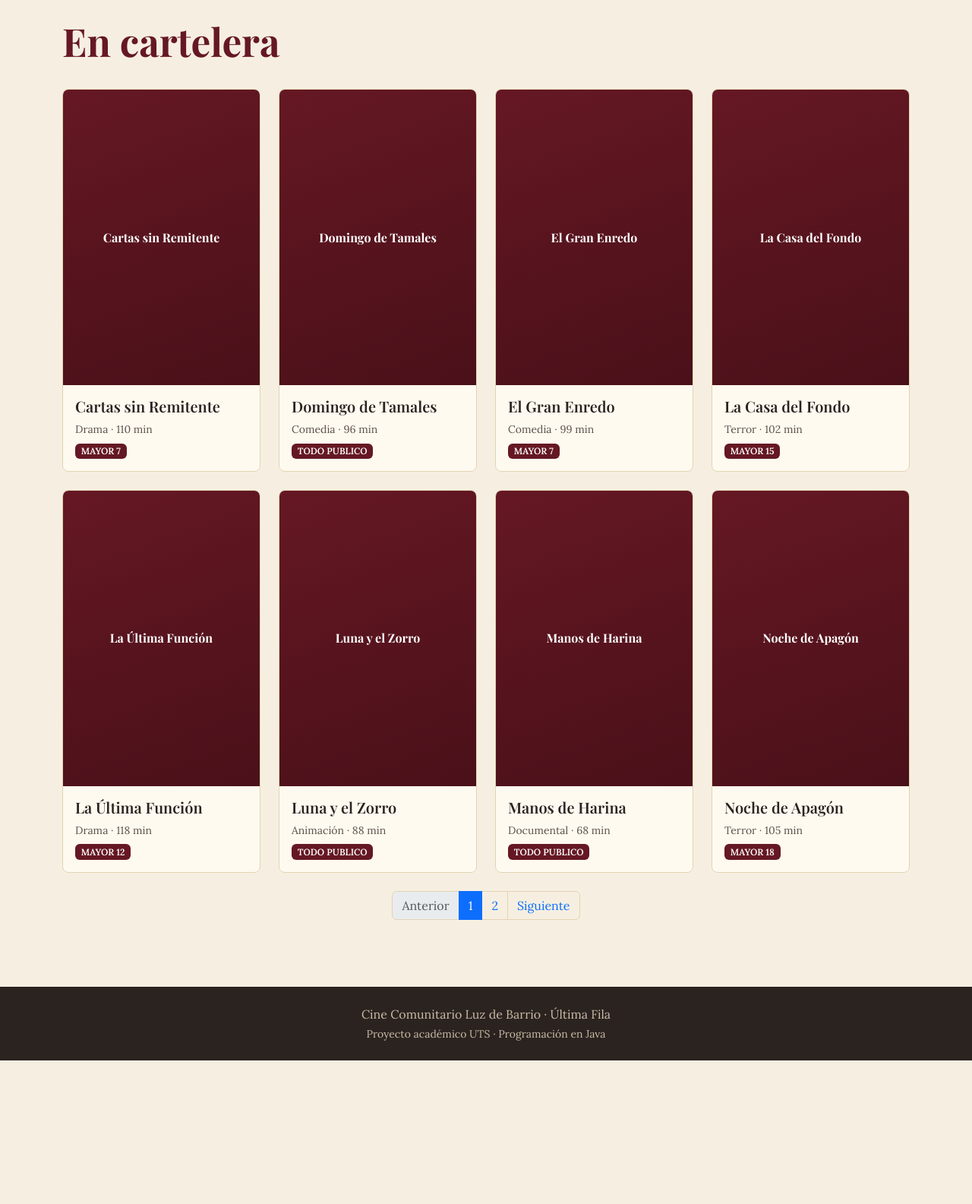
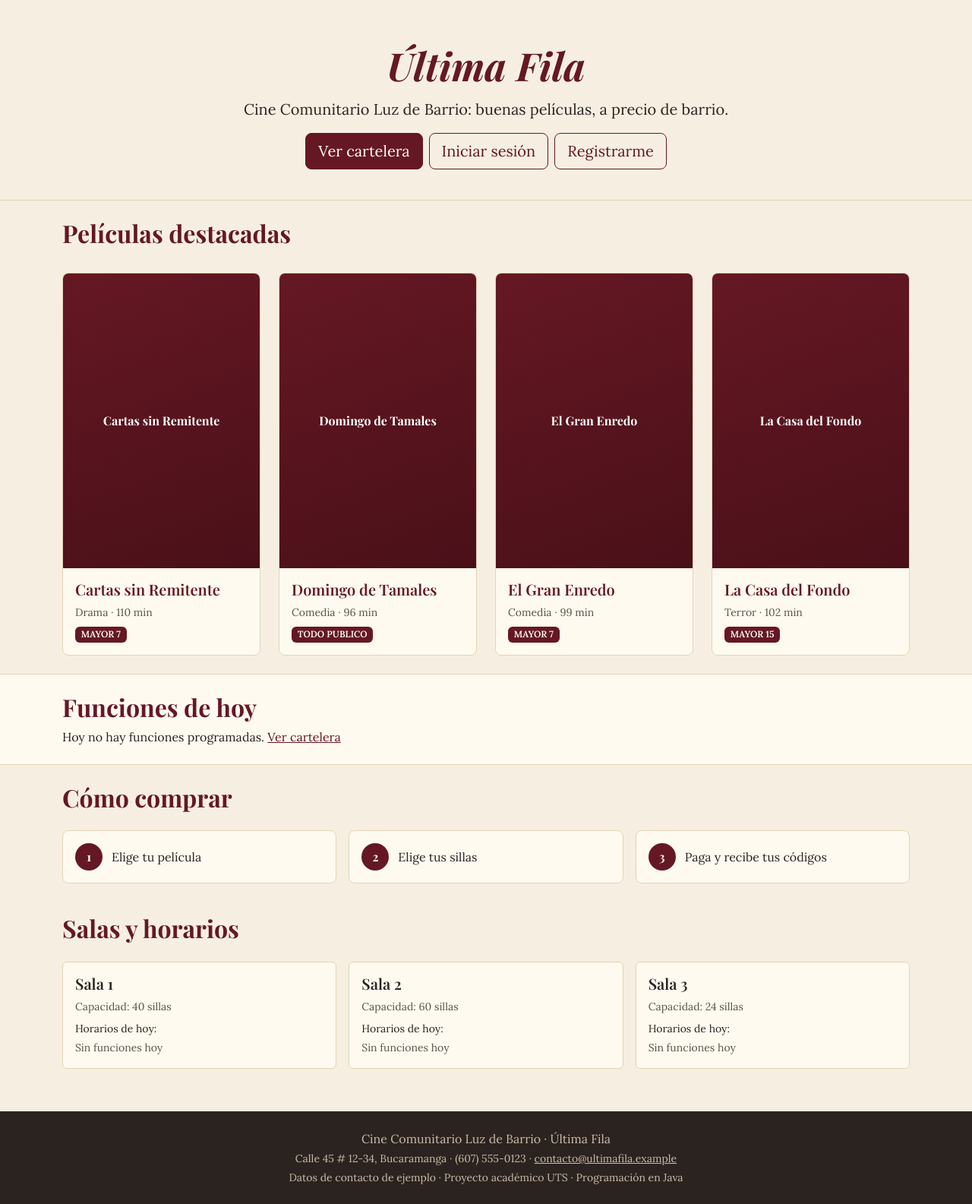
Before and after one commit to erikagualdron-uts/ultima-fila, a Spring Boot app: page / in a window 1280 px wide. Shown: the part 72-1657 px from the top of the page at 76% size. Before the commit the page ends 1468 px from the top, so only its background shows below. Run offline with Spring Boot 4, Linux system fonts and the light colour scheme; data comes from the database, SQL or seed files in the repository.

Commit message:
REQ-CIN-025: landing en / con destacadas, funciones de hoy, pasos y salas
Co-Authored-By: Claude Sonnet 5.5 <noreply@anthropic.com>

```diff
--- a/src/main/java/com/utsproyecto/ultimafila/controller/CarteleraController.java
+++ b/src/main/java/com/utsproyecto/ultimafila/controller/CarteleraController.java
@@ -21,7 +21,7 @@ public class CarteleraController {
 		this.peliculaRepository = peliculaRepository;
 	}
 
-	@GetMapping("/")
+	@GetMapping("/cartelera")
 	public String cartelera(@RequestParam(defaultValue = "1") int pagina, Model model) {
 		int indice = Math.max(pagina, 1) - 1;
 		Page<Pelicula> peliculas = peliculaRepository.buscarEnCartelera(PageRequest.of(indice, POR_PAGINA));
--- /dev/null
+++ b/src/main/java/com/utsproyecto/ultimafila/controller/InicioController.java
@@ -0,0 +1,42 @@
+package com.utsproyecto.ultimafila.controller;
+
+import java.time.LocalDate;
+import java.time.LocalDateTime;
+
+import org.springframework.data.domain.PageRequest;
+import org.springframework.stereotype.Controller;
+import org.springframework.ui.Model;
+import org.springframework.web.bind.annotation.GetMapping;
+
+import com.utsproyecto.ultimafila.model.EstadoFuncion;
+import com.utsproyecto.ultimafila.repository.FuncionRepository;
+import com.utsproyecto.ultimafila.repository.PeliculaRepository;
+import com.utsproyecto.ultimafila.repository.SalaRepository;
+
+@Controller
+public class InicioController {
+
+	private static final int DESTACADAS = 4;
+
+	private final PeliculaRepository peliculaRepository;
+	private final FuncionRepository funcionRepository;
+	private final SalaRepository salaRepository;
+
+	public InicioController(PeliculaRepository peliculaRepository, FuncionRepository funcionRepository,
+			SalaRepository salaRepository) {
+		this.peliculaRepository = peliculaRepository;
+		this.funcionRepository = funcionRepository;
+		this.salaRepository = salaRepository;
+	}
+
+	@GetMapping("/")
+	public String inicio(Model model) {
+		LocalDate hoy = LocalDate.now();
+		model.addAttribute("destacadas", peliculaRepository.buscarDestacadas(EstadoFuncion.PROGRAMADA,
+				LocalDateTime.now(), PageRequest.of(0, DESTACADAS)));
+		model.addAttribute("funcionesHoy", funcionRepository.buscarPorDia(EstadoFuncion.PROGRAMADA,
+				hoy.atStartOfDay(), hoy.plusDays(1).atStartOfDay()));
+		model.addAttribute("salas", salaRepository.findByActivaTrueOrderByNombre());
+		return "inicio";
+	}
+}
--- a/src/main/java/com/utsproyecto/ultimafila/repository/SalaRepository.java
+++ b/src/main/java/com/utsproyecto/ultimafila/repository/SalaRepository.java
@@ -1,8 +1,12 @@
 package com.utsproyecto.ultimafila.repository;
+
+import java.util.List;
 
 import org.springframework.data.jpa.repository.JpaRepository;
 
 import com.utsproyecto.ultimafila.model.Sala;
 
 public interface SalaRepository extends JpaRepository<Sala, Long> {
+
+	List<Sala> findByActivaTrueOrderByNombre();
 }
--- a/src/main/resources/static/css/ultimafila.css
+++ b/src/main/resources/static/css/ultimafila.css
@@ -247,9 +247,34 @@ textarea:focus-visible, [tabindex]:focus-visible, .btn:focus-visible, .form-cont
 @keyframes pop { 50% { transform: scale(1.15); } }
 @media (max-width: 575.98px) { .silla { width: 22px; height: 21px; } }
 
+/* Landing */
+.hero-uf { padding: 3.5rem 0 2.5rem; border-bottom: 1px solid var(--uf-borde); }
+.hero-marca { font-style: italic; margin-bottom: .75rem; }
+.entra { opacity: 0; animation: entrada var(--mov-lenta) var(--curva-salida) forwards; animation-delay: calc(var(--paso, 0) * 60ms); }
+.btn-outline-uf {
+  background: transparent;
+  border: 1px solid var(--uf-borgona);
+  color: var(--uf-borgona);
+  transition: background-color var(--mov-rapida) var(--curva-suave),
+              color var(--mov-rapida) var(--curva-suave),
+              transform var(--mov-rapida) var(--curva-suave);
+}
+.btn-outline-uf:hover { background: var(--uf-borgona); color: #fff; }
+.enlace-tarjeta { text-decoration: none; }
+.enlace-tarjeta:hover { text-decoration: underline; }
+.franja-uf { background: var(--uf-tarjeta); border-top: 1px solid var(--uf-borde); border-bottom: 1px solid var(--uf-borde); }
+.chip-funcion { display: inline-block; padding: .35rem .75rem; border: 1px solid var(--uf-borgona); border-radius: 2rem; background: #fff; }
+.paso-uf { display: flex; align-items: center; gap: .75rem; padding: 1rem; background: var(--uf-tarjeta); border: 1px solid var(--uf-borde); border-radius: .5rem; height: 100%; }
+.numero-paso {
+  flex: none; width: 2.25rem; height: 2.25rem; border-radius: 50%;
+  display: flex; align-items: center; justify-content: center;
+  background: var(--uf-borgona); color: #fff; font-family: "Playfair Display", Georgia, serif; font-weight: 700;
+}
+
 /* Footer */
 .footer-uf { background: var(--uf-footer); color: var(--uf-footer-texto); padding: 1.5rem 0; margin-top: 3rem; }
 .footer-uf a { color: var(--uf-footer-texto); }
+.footer-uf address { margin-bottom: 0; }
 
 /* Movimiento reducido */
 @media (prefers-reduced-motion: reduce) {
--- a/src/main/resources/templates/cartelera.html
+++ b/src/main/resources/templates/cartelera.html
@@ -32,15 +32,15 @@
   <nav class="mt-4" aria-label="Paginación de la cartelera" th:if="${peliculas.totalPages > 1}">
     <ul class="pagination justify-content-center">
       <li class="page-item" th:classappend="${peliculas.first} ? 'disabled'">
-        <a class="page-link" th:href="@{/(pagina=${peliculas.number})}">Anterior</a>
+        <a class="page-link" th:href="@{/cartelera(pagina=${peliculas.number})}">Anterior</a>
       </li>
       <li class="page-item" th:each="n : ${#numbers.sequence(1, peliculas.totalPages)}"
           th:classappend="${n == peliculas.number + 1} ? 'active'">
-        <a class="page-link" th:href="@{/(pagina=${n})}" th:text="${n}"
+        <a class="page-link" th:href="@{/cartelera(pagina=${n})}" th:text="${n}"
            th:attr="aria-current=${n == peliculas.number + 1} ? 'page'">1</a>
       </li>
       <li class="page-item" th:classappend="${peliculas.last} ? 'disabled'">
-        <a class="page-link" th:href="@{/(pagina=${peliculas.number + 2})}">Siguiente</a>
+        <a class="page-link" th:href="@{/cartelera(pagina=${peliculas.number + 2})}">Siguiente</a>
       </li>
     </ul>
   </nav>
--- a/src/main/resources/templates/fragmentos/layout.html
+++ b/src/main/resources/templates/fragmentos/layout.html
@@ -18,7 +18,7 @@
     </button>
     <div class="collapse navbar-collapse" id="menuPrincipal">
       <ul class="navbar-nav ms-auto">
-        <li class="nav-item"><a class="nav-link" th:href="@{/}">Cartelera</a></li>
+        <li class="nav-item"><a class="nav-link" th:href="@{/cartelera}">Cartelera</a></li>
         <li class="nav-item" th:if="${session.rol?.name() == 'ADMINISTRADOR'}"><a class="nav-link" th:href="@{/admin}">Administración</a></li>
         <li class="nav-item" th:if="${session.rol?.name() == 'TAQUILLERO'}"><a class="nav-link" th:href="@{/taquilla}">Taquilla</a></li>
         <li class="nav-item" th:if="${session.rol?.name() == 'ACOMODADOR'}"><a class="nav-link" th:href="@{/acomodador}">Control de ingreso</a></li>
@@ -40,10 +40,16 @@
   <div class="aviso-uf error" role="alert" th:if="${error != null}" th:text="${error}"></div>
 </div>
 
-<footer th:fragment="footer" class="footer-uf">
+<!-- Datos de contacto ficticios (de ejemplo): se cambian aquí, en th:with -->
+<footer th:fragment="footer" class="footer-uf"
+        th:with="direccion='Calle 45 # 12-34, Bucaramanga',telefono='(607) 555-0123',correo='contacto@ultimafila.example'">
   <div class="container text-center">
     <p class="mb-1">Cine Comunitario Luz de Barrio · Última Fila</p>
-    <p class="mb-0 small">Proyecto académico UTS · Programación en Java</p>
+    <address class="mb-1 small">
+      <span th:text="${direccion}"></span> · <span th:text="${telefono}"></span> ·
+      <a th:href="'mailto:' + ${correo}" th:text="${correo}"></a>
+    </address>
+    <p class="mb-0 small">Datos de contacto de ejemplo · Proyecto académico UTS · Programación en Java</p>
   </div>
 </footer>
 
--- /dev/null
+++ b/src/main/resources/templates/inicio.html
@@ -0,0 +1,102 @@
+<!DOCTYPE html>
+<html lang="es" xmlns:th="http://www.thymeleaf.org">
+<head th:replace="~{fragmentos/layout :: head('Inicio')}"></head>
+<body>
+<nav th:replace="~{fragmentos/layout :: navbar}"></nav>
+
+<main>
+  <section class="hero-uf" aria-labelledby="titulo-hero">
+    <div class="container text-center">
+      <h1 id="titulo-hero" class="hero-marca entra" style="--paso:0">Última Fila</h1>
+      <p class="lead entra" style="--paso:1">Cine Comunitario Luz de Barrio: buenas películas, a precio de barrio.</p>
+      <div class="d-flex flex-wrap justify-content-center gap-2 entra" style="--paso:2">
+        <a class="btn btn-uf btn-lg" th:href="@{/cartelera}">Ver cartelera</a>
+        <th:block th:if="${session.rol == null}">
+          <a class="btn btn-outline-uf btn-lg" th:href="@{/login}">Iniciar sesión</a>
+          <a class="btn btn-outline-uf btn-lg" th:href="@{/registro}">Registrarme</a>
+        </th:block>
+      </div>
+    </div>
+  </section>
+
+  <section class="container py-4" aria-labelledby="titulo-destacadas">
+    <h2 id="titulo-destacadas">Películas destacadas</h2>
+    <p class="text-suave" th:if="${destacadas.empty}">Pronto tendremos nuevas películas.
+      <a th:href="@{/cartelera}">Ver cartelera</a></p>
+    <div class="row g-4 mt-1" th:unless="${destacadas.empty}">
+      <div class="col-12 col-sm-6 col-lg-3" th:each="p, fila : ${destacadas}">
+        <article class="peli h-100" th:style="'--paso:' + ${fila.index}">
+          <div class="afiche">
+            <img th:if="${p.posterUrl != null and !p.posterUrl.isBlank()}" th:src="${p.posterUrl}"
+                 th:alt="'Afiche de ' + ${p.titulo}" th:attr="data-titulo=${p.titulo}" loading="lazy">
+            <div th:unless="${p.posterUrl != null and !p.posterUrl.isBlank()}" class="afiche-respaldo"
+                 role="img" th:aria-label="'Afiche de ' + ${p.titulo}" th:text="${p.titulo}"></div>
+          </div>
+          <div class="p-3">
+            <h3 class="h5 mb-2"><a class="enlace-tarjeta" th:href="@{/peliculas/{id}(id=${p.id})}" th:text="${p.titulo}">Título</a></h3>
+            <p class="mb-1 small text-suave" th:text="${p.genero.nombre} + ' · ' + ${p.duracionMin} + ' min'">Género · 100 min</p>
+            <span class="badge badge-uf" th:text="${p.clasificacion.name().replace('_', ' ')}">TODO PUBLICO</span>
+          </div>
+        </article>
+      </div>
+    </div>
+  </section>
+
+  <section class="franja-uf" aria-labelledby="titulo-hoy">
+    <div class="container py-4">
+      <h2 id="titulo-hoy">Funciones de hoy</h2>
+      <div aria-live="polite">
+        <p class="mb-0" th:if="${funcionesHoy.empty}">Hoy no hay funciones programadas.
+          <a th:href="@{/cartelera}">Ver cartelera</a></p>
+        <ul class="list-unstyled d-flex flex-wrap gap-2 mb-0" th:unless="${funcionesHoy.empty}">
+          <li th:each="f : ${funcionesHoy}">
+            <span class="chip-funcion">
+              <strong th:text="${#temporals.format(f.fechaHoraInicio, 'HH:mm')}">18:00</strong>
+              <span th:text="${f.pelicula.titulo}">Película</span> ·
+              <span th:text="${f.sala.nombre}">Sala 1</span>
+            </span>
+          </li>
+        </ul>
+      </div>
+    </div>
+  </section>
+
+  <section class="container py-4" aria-labelledby="titulo-pasos">
+    <h2 id="titulo-pasos">Cómo comprar</h2>
+    <ol class="row g-3 list-unstyled mt-1">
+      <li class="col-12 col-md-4">
+        <div class="paso-uf"><span class="numero-paso" aria-hidden="true">1</span><span>Elige tu película</span></div>
+      </li>
+      <li class="col-12 col-md-4">
+        <div class="paso-uf"><span class="numero-paso" aria-hidden="true">2</span><span>Elige tus sillas</span></div>
+      </li>
+      <li class="col-12 col-md-4">
+        <div class="paso-uf"><span class="numero-paso" aria-hidden="true">3</span><span>Paga y recibe tus códigos</span></div>
+      </li>
+    </ol>
+  </section>
+
+  <section class="container pb-2" aria-labelledby="titulo-salas">
+    <h2 id="titulo-salas">Salas y horarios</h2>
+    <div class="row g-3 mt-1">
+      <div class="col-12 col-md-4" th:each="s : ${salas}">
+        <article class="card-uf p-3 h-100 rounded">
+          <h3 class="h5" th:text="${s.nombre}">Sala 1</h3>
+          <p class="small text-suave mb-2" th:text="'Capacidad: ' + ${s.filas * s.sillasPorFila} + ' sillas'">Capacidad: 60 sillas</p>
+          <p class="small mb-1">Horarios de hoy:</p>
+          <ul class="list-unstyled small mb-0">
+            <li th:each="f : ${funcionesHoy}" th:if="${f.sala.id == s.id}"
+                th:text="${#temporals.format(f.fechaHoraInicio, 'HH:mm')} + ' · ' + ${f.pelicula.titulo}">18:00 · Película</li>
+            <li class="text-suave" th:unless="${#lists.contains(funcionesHoy.![sala.id], s.id)}">Sin funciones hoy</li>
+          </ul>
+        </article>
+      </div>
+    </div>
+  </section>
+</main>
+
+<footer th:replace="~{fragmentos/layout :: footer}"></footer>
+<div th:replace="~{fragmentos/layout :: alertas}"></div>
+<th:block th:replace="~{fragmentos/layout :: scripts}"></th:block>
+</body>
+</html>
```
Also changed, not shown: src/main/java/com/utsproyecto/ultimafila/repository/FuncionRepository.java (+11 -0 lines), src/main/java/com/utsproyecto/ultimafila/repository/PeliculaRepository.java (+11 -0 lines).
